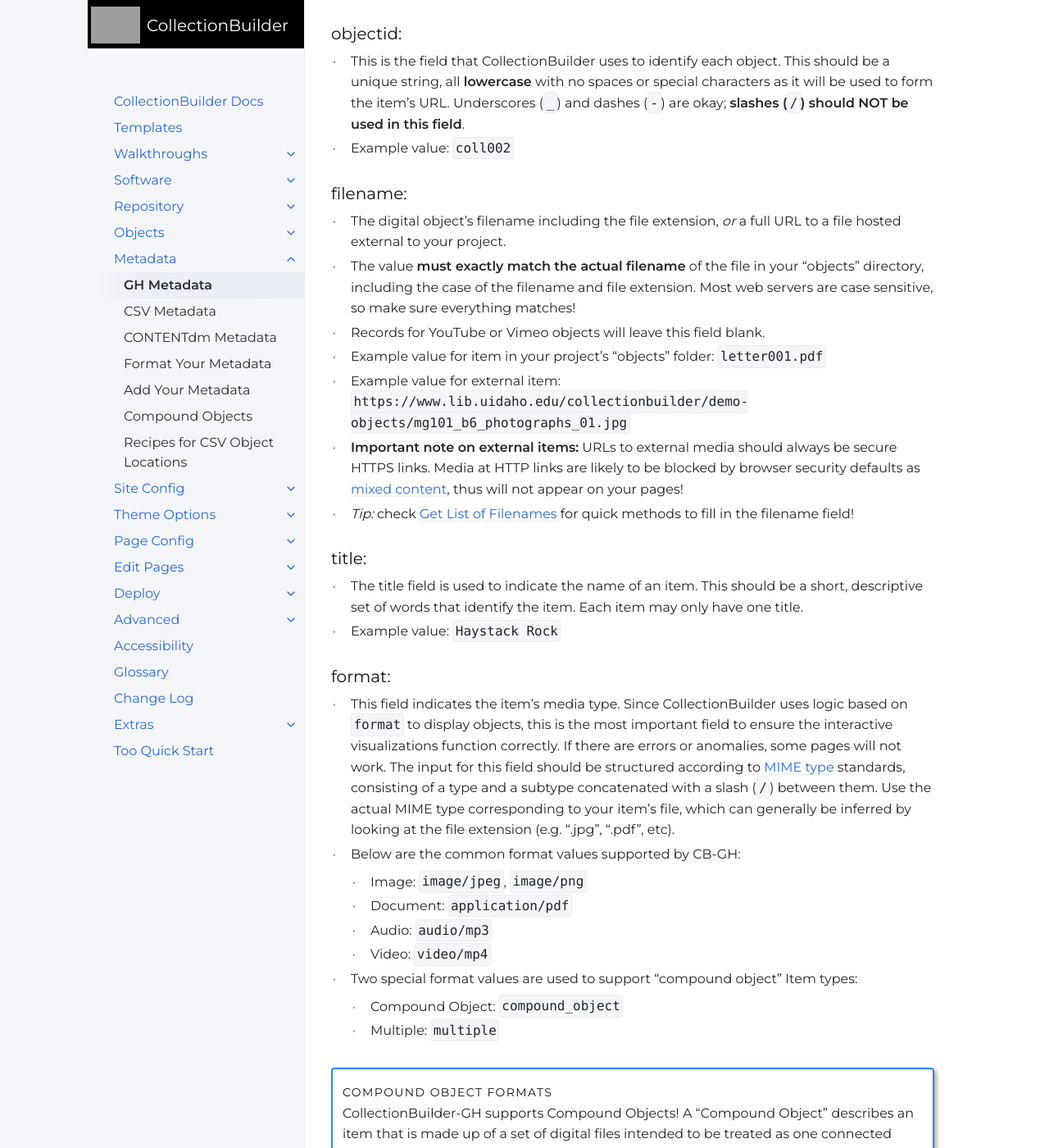
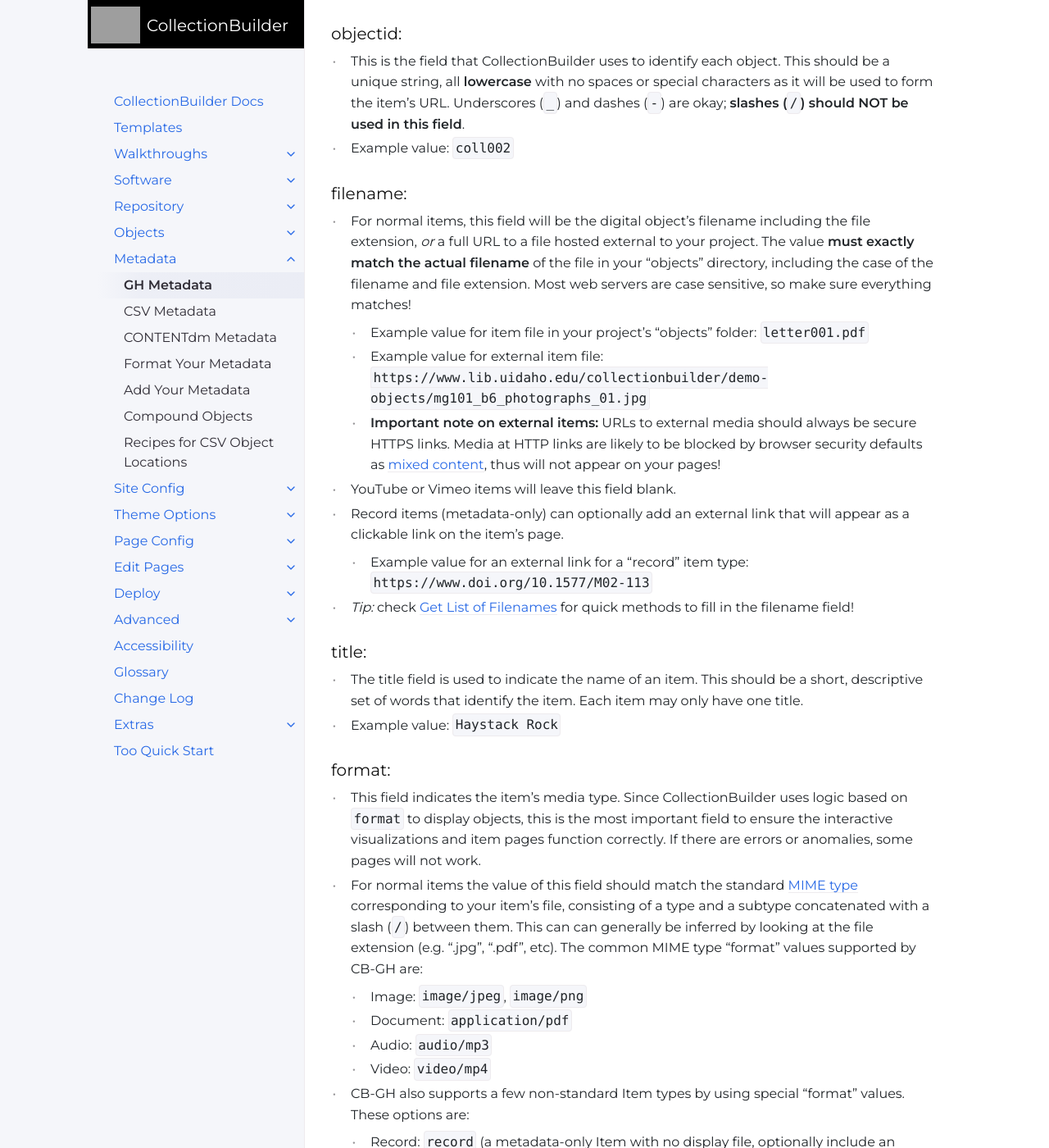
Before and after one commit to CollectionBuilder/cb-docs, a Jekyll site: the page built from docs/metadata/gh_metadata.md, in a window 1280 px wide and 1400 px high, scrolled down 734 px. Shown: the whole window at 82% size. Built offline with Jekyll 4.4.1, drawn with Linux system fonts in a browser that asks for light colours; comment, search, counter and statistics services are not loaded; some of the changed text lies outside the part shown.

Commit message:
add Record item type format option to GH metadata

```diff
--- a/docs/metadata/gh_metadata.md
+++ b/docs/metadata/gh_metadata.md
@@ -32,12 +32,13 @@ Without values in the fields below, CollectionBuilder will not work properly.
 
 ### filename:
 
-- The digital object's filename including the file extension, *or* a full URL to a file hosted external to your project.
-- The value **must exactly match the actual filename** of the file in your "objects" directory, including the case of the filename and file extension. Most web servers are case sensitive, so make sure everything matches!
-- Records for YouTube or Vimeo objects will leave this field blank.
-- Example value for item in your project's "objects" folder: `letter001.pdf`
-- Example value for external item: `https://www.lib.uidaho.edu/collectionbuilder/demo-objects/mg101_b6_photographs_01.jpg`
-- **Important note on external items:** URLs to external media should always be secure HTTPS links. Media at HTTP links are likely to be blocked by browser security defaults as [mixed content](https://developer.mozilla.org/en-US/docs/Web/Security/Mixed_content), thus will not appear on your pages!
+- For normal items, this field will be the digital object's filename including the file extension, *or* a full URL to a file hosted external to your project. The value **must exactly match the actual filename** of the file in your "objects" directory, including the case of the filename and file extension. Most web servers are case sensitive, so make sure everything matches!
+    - Example value for item file in your project's "objects" folder: `letter001.pdf`
+    - Example value for external item file: `https://www.lib.uidaho.edu/collectionbuilder/demo-objects/mg101_b6_photographs_01.jpg`
+    - **Important note on external items:** URLs to external media should always be secure HTTPS links. Media at HTTP links are likely to be blocked by browser security defaults as [mixed content](https://developer.mozilla.org/en-US/docs/Web/Security/Mixed_content), thus will not appear on your pages!
+- YouTube or Vimeo items will leave this field blank.
+- Record items (metadata-only) can optionally add an external link that will appear as a clickable link on the item's page.
+    - Example value for an external link for a "record" item type: `https://www.doi.org/10.1577/M02-113`
 - *Tip:* check [Get List of Filenames]({{ '/docs/extras/utilities/#get-list-of-filenames' | relative_url }}) for quick methods to fill in the filename field!
 
 ### title:
@@ -47,15 +48,16 @@ Without values in the fields below, CollectionBuilder will not work properly.
 
 ### format:
 
-- This field indicates the item's media type. Since CollectionBuilder uses logic based on `format` to display objects, this is the most important field to ensure the interactive visualizations function correctly. If there are errors or anomalies, some pages will not work. The input for this field should be structured according to [MIME type](https://www.iana.org/assignments/media-types/media-types.xhtml){:target="_blank" rel="noopener"} standards, consisting of a type and a subtype concatenated with a slash (`/`) between them. Use the actual MIME type corresponding to your item's file, which can generally be inferred by looking at the file extension (e.g. ".jpg", ".pdf", etc).
-- Below are the common format values supported by CB-GH:
+- This field indicates the item's media type. Since CollectionBuilder uses logic based on `format` to display objects, this is the most important field to ensure the interactive visualizations and item pages function correctly. If there are errors or anomalies, some pages will not work.
+- For normal items the value of this field should match the standard [MIME type](https://www.iana.org/assignments/media-types/media-types.xhtml){:target="_blank" rel="noopener"} corresponding to your item's file, consisting of a type and a subtype concatenated with a slash (`/`) between them. This can can generally be inferred by looking at the file extension (e.g. ".jpg", ".pdf", etc). The common MIME type "format" values supported by CB-GH are:
     - Image: `image/jpeg`, `image/png`
     - Document: `application/pdf`
     - Audio: `audio/mp3`
     - Video: `video/mp4`
-- Two special format values are used to support "compound object" Item types:
-    - Compound Object: `compound_object`
-    - Multiple: `multiple`
+- CB-GH also supports a few non-standard Item types by using special "format" values. These options are:
+    - Record: `record` (a metadata-only Item with no display file, optionally include an external link to the item using the "filename" field)
+    - Compound Object: `compound_object` (see Compound Object Formats below)
+    - Multiple: `multiple` (see Compound Object Formats below)
 
 <div class="alert alert-blue" markdown="1">
 
```
